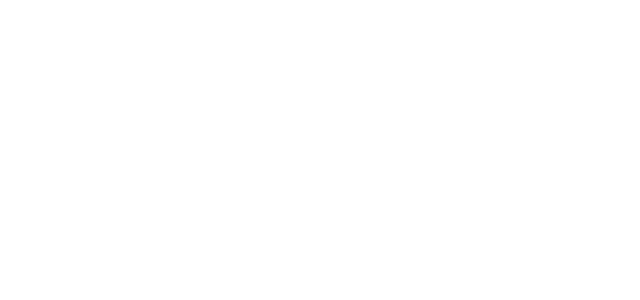
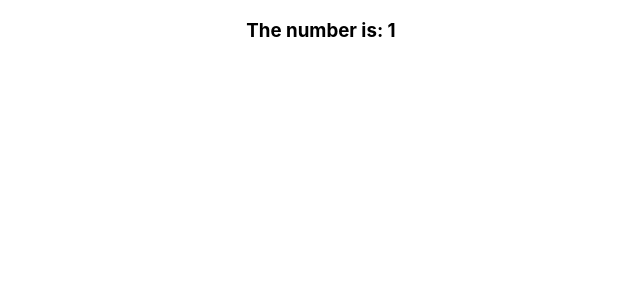
Before and after one commit to friendly-misanthrope/Dojo-routing_practice, a React (Create React App) app: page /1/1/1 in a window 1280 px wide. Before the commit this address had no page. Shown: the top 300 px of the page, without its empty margins (319-959 px from the left). Built offline with nearby package versions, Linux system fonts and the light colour scheme.

Commit message:
added styling to both possible renders (one for if first value is numerical, one for if its a string)

```diff
--- a/src/App.jsx
+++ b/src/App.jsx
@@ -12,7 +12,7 @@
         <Route path='/' element={<GoHome />} />
         <Route path='/home' element={<Home />} />
         <Route path='/:hello' element={<DisplayParameters />} />
-        {/* <Route /> */}
+        <Route path='/:hello/:txtColor/:bgColor' element={<DisplayParameters />} />
 
       </Routes>
 
--- a/src/components/DisplayParameters.jsx
+++ b/src/components/DisplayParameters.jsx
@@ -10,12 +10,17 @@
         isNaN(hello) ?
         <h3 style={
           txtColor ?
-          {color: txtColor, bgColor: bgColor}
+          {color: txtColor, backgroundColor: bgColor}
           : null
         }>
 
           The word is: {hello}</h3>
-        : <h3>The number is: {hello}</h3>
+        : <h3 style={
+          txtColor ?
+          {color:txtColor, backgroundColor:bgColor}
+          :null
+
+        }>The number is: {hello}</h3>
       }
     </div>
   );
```
